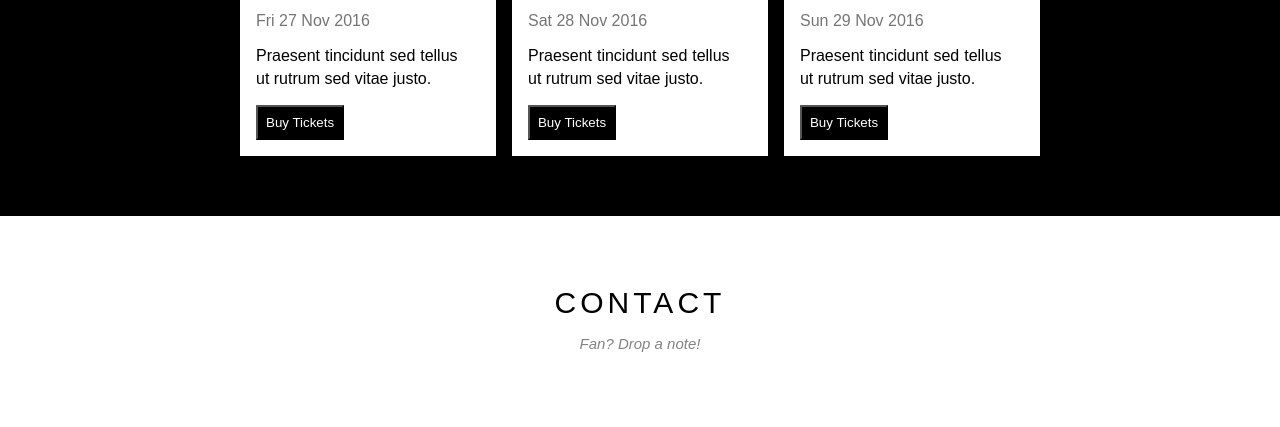
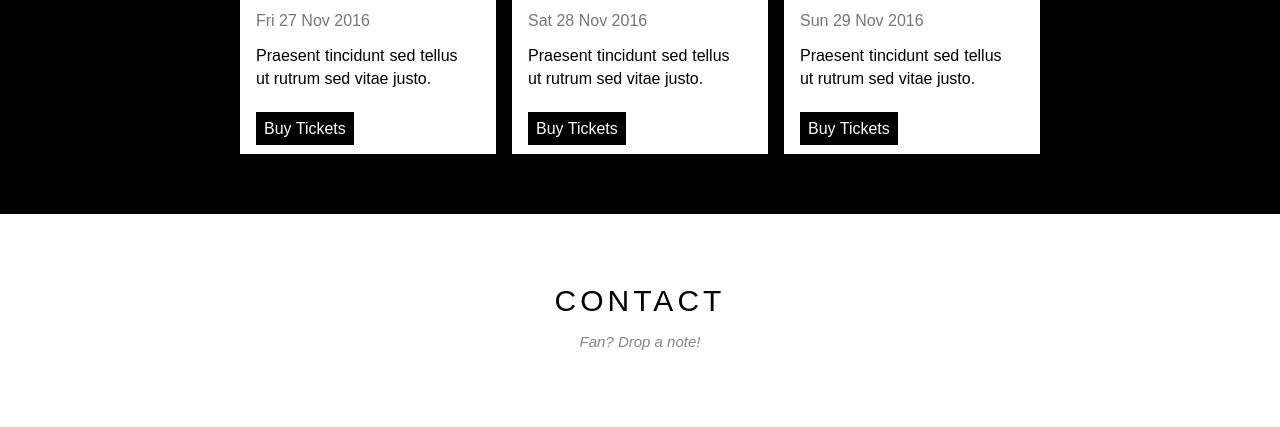
Before and after one commit to xuanphuc97/w3_band, a plain HTML site: page index.html in a window 1280 px wide. Shown: the part 1885-2312 px from the top of the page. Drawn offline with Linux system fonts and the light colour scheme.

Commit message:
index.html
tag button > a

```diff
--- a/assets/css/style.css
+++ b/assets/css/style.css
@@ -83,12 +83,14 @@ html {
     /* float: right; */
     float: right;
     padding: 0 20px;
+    cursor: pointer;
 
 }
 
 #header .search-icon {
     color: #fff;
     line-height: 46px;
+
 }
 #header .search-btn:hover {
     background-color: #f44339;
@@ -251,13 +253,23 @@ html {
     background-color: #000;
     color: #fff;
     padding: 8px;
-    margin-top: 15px;
+    border-color: #ccc;
+    cursor: pointer;
+
 }
+
+#content .buyticket:hover {
+    background-color: #ccc;
+    color: #000;
+
+}
+
 #content .place-describe {
     width: 90%;
     color: #000;
     margin-top: 15px;
     line-height: 1.4;
+    margin-bottom: 30px;
 }
 #footer {
 
--- a/index.html
+++ b/index.html
@@ -89,7 +89,7 @@
                                 <h3 class="place-name">New York</h3>
                                 <p class="place-date">Fri 27 Nov 2016</p>
                                 <p class="place-describe">Praesent tincidunt sed tellus ut rutrum sed vitae justo.</p>
-                                <button class="buyticket">Buy Tickets</button>
+                                <a class="buyticket">Buy Tickets</a>
 
                             </div>
                         </div>
@@ -99,7 +99,7 @@
                                 <h3 class="place-name">Paris</h3>
                                 <p class="place-date">Sat 28 Nov 2016</p>
                                 <p class="place-describe">Praesent tincidunt sed tellus ut rutrum sed vitae justo.</p>
-                                <button class="buyticket">Buy Tickets</button>
+                                <a class="buyticket">Buy Tickets</a>
                             </div>
                         </div>
                         <div class="place-items">
@@ -108,7 +108,7 @@
                                 <h3 class="place-name">San Fransisco</h3>
                                 <p class="place-date">Sun 29 Nov 2016</p>
                                 <p class="place-describe">Praesent tincidunt sed tellus ut rutrum sed vitae justo.</p>
-                                <button class="buyticket"> Buy Tickets</button>
+                                <a class="buyticket"> Buy Tickets</a>
                             </div>
                         </div>
                     </div>
```
